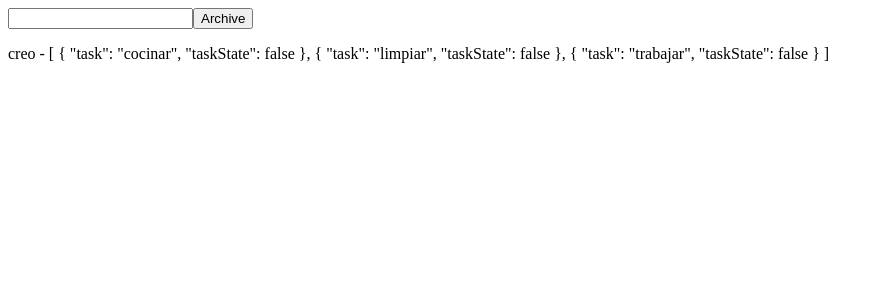
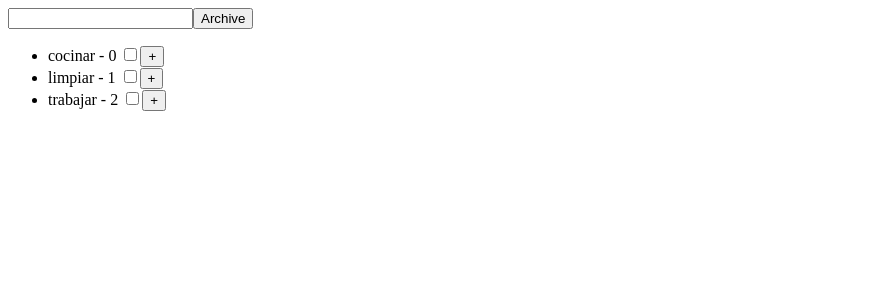
Before and after one commit to josedlca/todoappvuex, a Vue app: page / in a window 1280 px wide. Shown: the top 300 px of the page, without its empty margins (0-883 px from the left). Built offline with nearby package versions, Linux system fonts and the light colour scheme.

Commit message:
deleteTask method done

```diff
--- a/src/components/ShowInpData.vue
+++ b/src/components/ShowInpData.vue
@@ -1,21 +1,29 @@
 <template>
 	<div>
-
-		<p>{{passmsg}} - {{showStore}}</p>
+		<ul>
+			<li v-for="(item, index) of showStore" :key="item.id">
+				{{item.task}} - {{index}}
+				<input type="checkbox" v-model="item.taskState">
+				<button @click="deleteTask(index)">+</button>
+			</li>
+		</ul>
 	</div>
 </template>
 
 <script>
+	import {mapMutations} from 'vuex';
+
 	export default {
-		props:[
-			'passmsg'
-		],
 		name:"ShowInpData",
 
 		data(){
 			return{
 				showStore: this.$store.state.tasksList
 			}
+		},
+
+		methods:{
+			...mapMutations(['deleteTask'])
 		}
 
 	}
--- a/src/store.js
+++ b/src/store.js
@@ -14,6 +14,9 @@ export default new Vuex.Store({
   mutations: {
 	moreTasks(state, newTask){
 		state.tasksList.push({task: newTask , taskState: false})
+	},
+	deleteTask(state, index){
+		state.tasksList.splice(index, 1)
 	}
   },
   actions: {
```
